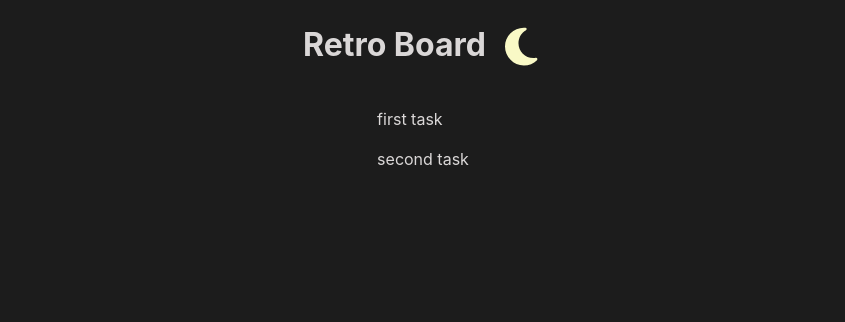
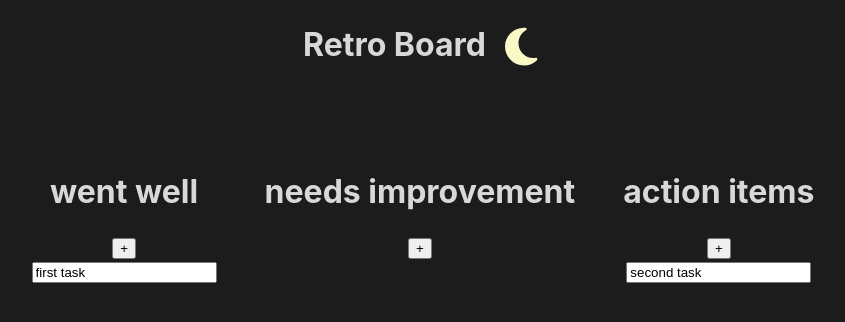
Before and after one commit to Zadag/retro-board, a React (Vite) app: page / in a window 1280 px wide. Shown: the top 322 px of the page, without its empty margins (217-1062 px from the left). Built offline with nearby package versions, Linux system fonts and the light colour scheme.

Commit message:
adds create, edit, remove functionality to categories.  Adds additional types

```diff
--- a/src/components/Category/Category.scss
+++ b/src/components/Category/Category.scss
@@ -0,0 +1,6 @@
+.category {
+  margin: 1.5rem;
+  display: flex;
+  flex-direction: column;
+  align-items: center;
+}
--- a/src/components/Category/Category.tsx
+++ b/src/components/Category/Category.tsx
@@ -1,10 +1,43 @@
-import { ItemsProp } from "../Retroboard/Retroboard";
+import { CategoryProp, ItemType } from "../Retroboard/Retroboard";
+import "./Category.scss";
 
-const Category = ({ items }: ItemsProp): React.ReactNode => {
+type HandleChangeParams = {
+  e: React.ChangeEvent<HTMLInputElement>;
+  item: ItemType;
+};
+
+const Category = ({
+  items,
+  category,
+  createItem,
+  editItem,
+}: CategoryProp): React.ReactNode => {
+  const handleClick = () => {
+    createItem({ name: "default name", category: category, id: "placeholder" });
+  };
+
+  const handleChange = ({ e, item }: HandleChangeParams) => {
+    editItem({ name: e.target.value, category: category, id: item.id });
+  };
+
   return (
-    <div>
-      {items.map((item) => {
-        return <p>{item.name}</p>;
+    <div className="category">
+      <h1>{category}</h1>
+      <button className="add-item-button" onClick={handleClick}>
+        +
+      </button>
+      {items.map((item, index) => {
+        if (category !== item.category) return;
+        return (
+          <div key={`idx-${index}`} className="retro-item">
+            <input
+              type="text"
+              className="retro-item-name"
+              value={item.name}
+              onChange={(e) => handleChange({ e, item })}
+            />
+          </div>
+        );
       })}
     </div>
   );
--- a/src/components/Retroboard/Retroboard.scss
+++ b/src/components/Retroboard/Retroboard.scss
@@ -1,4 +1,6 @@
 .retro-board {
   display: flex;
   flex-direction: row;
+  margin: 2rem;
+  justify-content: center;
 }
--- a/src/components/Retroboard/Retroboard.tsx
+++ b/src/components/Retroboard/Retroboard.tsx
@@ -9,14 +9,17 @@ export type ItemType = {
   category: string;
 };
 
-export type ItemsProp = {
+export type CategoryProp = {
   items: ItemType[];
+  category: string;
+  createItem: (itemInfo: ItemType) => void;
+  editItem: (itemInfo: ItemType) => void;
 };
 
 const Retroboard = (): React.ReactNode => {
   const [items, setItems] = useState<ItemType[]>([
-    { id: "test", name: "first task", category: "all done" },
-    { id: "test2", name: "second task", category: "all done" },
+    { id: "test", name: "first task", category: "went well" },
+    { id: "test2", name: "second task", category: "action items" },
   ]);
 
   const createItem = (itemInfo: ItemType) => {
@@ -31,9 +34,35 @@ const Retroboard = (): React.ReactNode => {
     setItems([...newItems]);
   };
 
+  const editItem = (itemInfo: ItemType) => {
+    const newItems = items.map((item) => {
+      if (item.id === itemInfo.id) return itemInfo;
+      return item;
+    });
+
+    setItems([...newItems]);
+  };
+
   return (
     <div className="retro-board">
-      <Category items={items} />
+      <Category
+        items={items}
+        category="went well"
+        createItem={createItem}
+        editItem={editItem}
+      />
+      <Category
+        items={items}
+        category="needs improvement"
+        createItem={createItem}
+        editItem={editItem}
+      />
+      <Category
+        items={items}
+        category="action items"
+        createItem={createItem}
+        editItem={editItem}
+      />
     </div>
   );
 };
```
